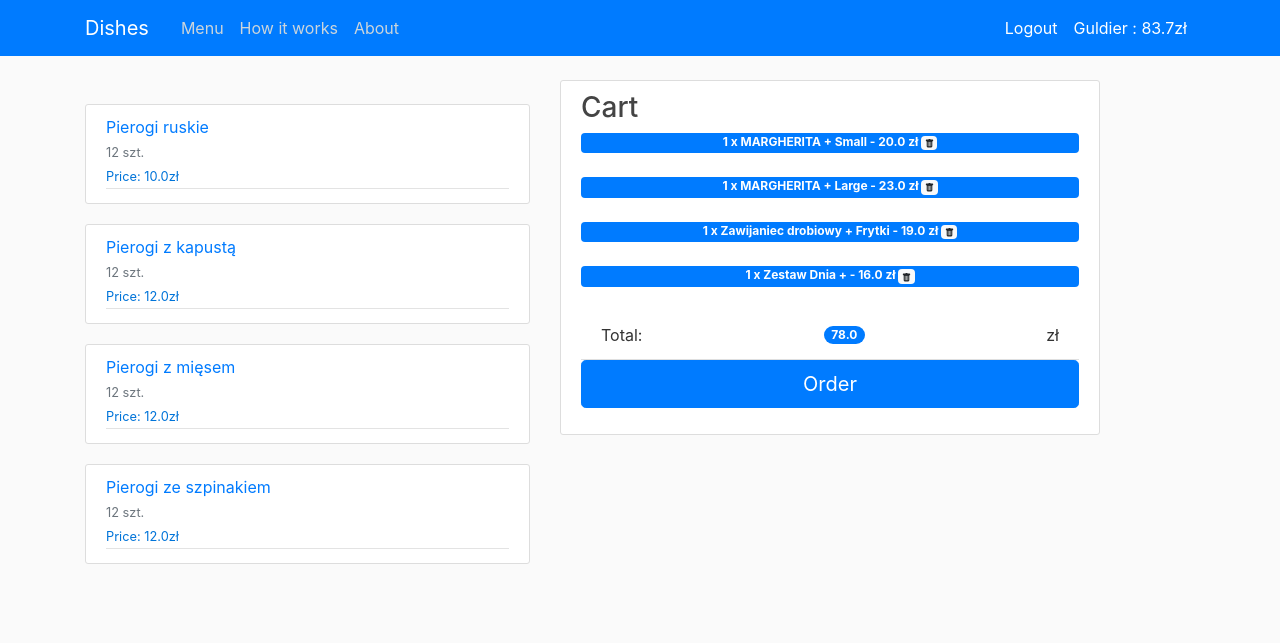
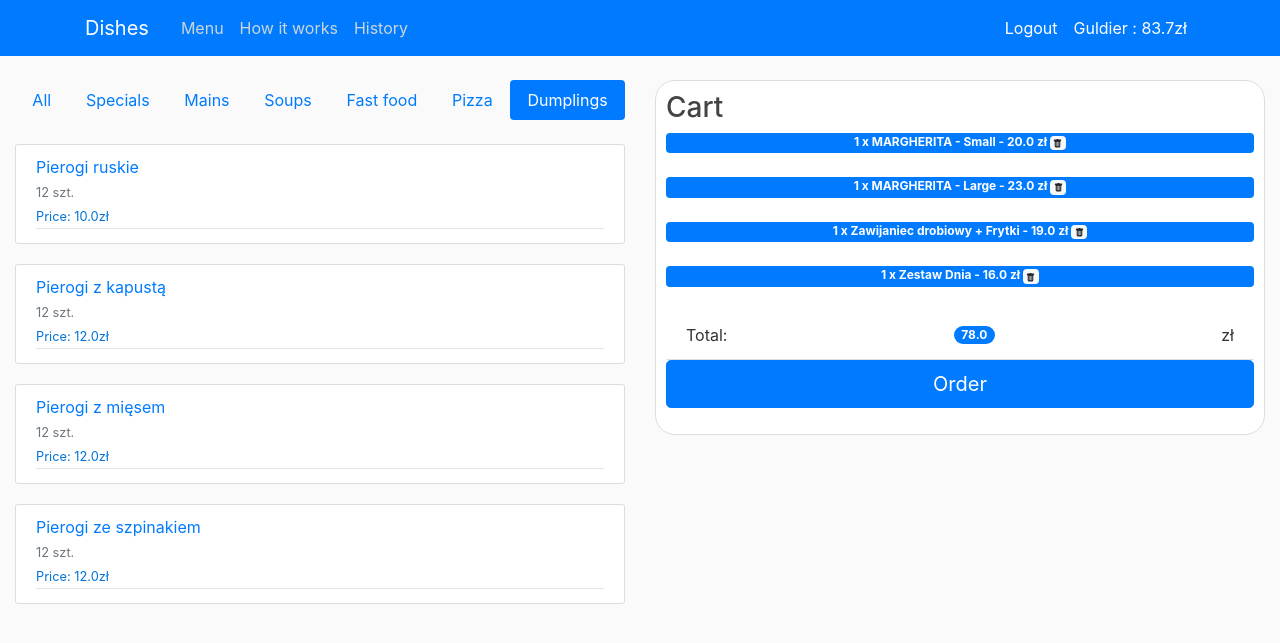
Before and after one commit to Guldier/Guldier, a Django app: page /select_type/dumplig/ in a window 1280 px wide. Shown: the top 643 px of the page. Run offline with Django 3.2, Linux system fonts and the light colour scheme; a user stored in the database is signed in; data comes from the database, SQL or seed files in the repository; both versions use the stored data as it was after the commit; some libraries are stand-ins or nearby versions.

Commit message:
prawie koniec

```diff
--- a/shop/admin.py
+++ b/shop/admin.py
@@ -1,8 +1,11 @@
 from django.contrib import admin
-from .models import Dish, AddOn, Composition, Cart
+from .models import Dish, AddOn, Composition, Cart, Orders
+
+
 
 admin.site.register(Dish)
 admin.site.register(AddOn)
 admin.site.register(Composition)
 admin.site.register(Cart)
+admin.site.register(Orders)
 # Register your models here.
--- a/shop/static/shop/main.css
+++ b/shop/static/shop/main.css
@@ -11,6 +11,7 @@
   ul {
     margin: 0;
   }
+
 
   .bg-steel {
     background-color: #5f788a;
@@ -28,12 +29,24 @@
     font-weight: 500;
   }
 
+
   .content-section {
     background: #ffffff;
     padding: 10px 20px;
     border: 1px solid #dddddd;
     border-radius: 3px;
     margin-bottom: 20px;
+  }
+
+  .content-section-sticky {
+    background: #ffffff;
+    padding: 10px 10px;
+    border: 1px solid #dddddd;
+    border-radius: 20px;
+    margin-bottom:0;
+    position: -webkit-sticky;
+    position: sticky;
+    top: 60px;
   }
 
   .article-title {
--- a/shop/templates/shop/base.html
+++ b/shop/templates/shop/base.html
@@ -11,11 +11,7 @@
 
     <link rel="stylesheet" type="text/css" href="{% static 'shop/main.css' %}">
 
-    {% if title %}
-        <title> Linetech diners - {{ title }}</title>
-    {% else %}
-        <title> Guldier </title>
-    {% endif %}
+    <title> Linetech diners</title>
 
 </head>
 <body>
@@ -30,7 +26,9 @@
                     <div class="navbar-nav mr-auto">
                         <a class="nav-item nav-link" href="{% url 'shop-home' %}">Menu</a>
                         <a class="nav-item nav-link" href="{% url 'shop-about' %}">How it works</a>
-                        <a class="nav-item nav-link" href="/about">About</a>
+                        {% if user.is_authenticated %}
+                            <a class="nav-item nav-link" href="{% url 'shop-history' %}">History</a>
+                        {% endif %}
                     </div>
                 <!-- Navbar Right Side -->
                      <div class="navbar-nav">
@@ -46,7 +44,7 @@
             </div>
         </nav>
     </header>
-   <main role="main" class="container">
+   <main role="main" class="container-fluid">
             {% if messages %}
                 {% for message in messages %}
                     <div class="alert alert-{{ message.tags }}">
@@ -61,13 +59,13 @@
             <!-- Koniec nav-->
 
             <div class="row">
-                <div class="col-md-5">
+                <div class="col-md-6">
                     {% block content %}{% endblock %}
                 </div>
                 <div class="col-md-6">
                     {% if user.is_authenticated %}
                         {% if not profile_view%}
-                            <div class="content-section" wrap="soft";>
+                            <div class="content-section-sticky">
                                 <h3>Cart</h3>
                                     <ul class="list-group list-group-flush">
                                         {% for item in cart %}
--- a/shop/templates/shop/home.html
+++ b/shop/templates/shop/home.html
@@ -9,6 +9,7 @@
         <a class="flex-sm-fill text-sm-center nav-link" href="{% url 'shop-select' 'soup'%}">Soups</a>
         <a class="flex-sm-fill text-sm-center nav-link" href="{% url 'shop-select' 'fastfood'%}">Fast food</a>
         <a class="flex-sm-fill text-sm-center nav-link" href="{% url 'shop-select' 'pizza'%}">Pizza</a>
+        <a class="flex-sm-fill text-sm-center nav-link" href="{% url 'shop-select' 'dumplig'%}">Dumplings</a>
     {% endif %}
     {% if type == 'special' %}
         <a class="flex-sm-fill text-sm-center nav-link" href="{% url 'shop-select' 'all' %}">All</a>
@@ -17,6 +18,7 @@
         <a class="flex-sm-fill text-sm-center nav-link" href="{% url 'shop-select' 'soup'%}">Soups</a>
         <a class="flex-sm-fill text-sm-center nav-link" href="{% url 'shop-select' 'fastfood'%}">Fast food</a>
         <a class="flex-sm-fill text-sm-center nav-link" href="{% url 'shop-select' 'pizza'%}">Pizza</a>
+        <a class="flex-sm-fill text-sm-center nav-link" href="{% url 'shop-select' 'dumplig'%}">Dumplings</a>
     {% endif %}
     {% if type == 'main' %}
         <a class="flex-sm-fill text-sm-center nav-link" href="{% url 'shop-select' 'all' %}">All</a>
@@ -25,6 +27,7 @@
         <a class="flex-sm-fill text-sm-center nav-link" href="{% url 'shop-select' 'soup'%}">Soups</a>
         <a class="flex-sm-fill text-sm-center nav-link" href="{% url 'shop-select' 'fastfood'%}">Fast food</a>
         <a class="flex-sm-fill text-sm-center nav-link" href="{% url 'shop-select' 'pizza'%}">Pizza</a>
+        <a class="flex-sm-fill text-sm-center nav-link" href="{% url 'shop-select' 'dumplig'%}">Dumplings</a>
     {% endif %}
     {% if type == 'soup' %}
         <a class="flex-sm-fill text-sm-center nav-link" href="{% url 'shop-select' 'all' %}">All</a>
@@ -33,6 +36,7 @@
         <a class="flex-sm-fill text-sm-center nav-link active" href="{% url 'shop-select' 'soup'%}">Soups</a>
         <a class="flex-sm-fill text-sm-center nav-link" href="{% url 'shop-select' 'fastfood'%}">Fast food</a>
         <a class="flex-sm-fill text-sm-center nav-link" href="{% url 'shop-select' 'pizza'%}">Pizza</a>
+        <a class="flex-sm-fill text-sm-center nav-link" href="{% url 'shop-select' 'dumplig'%}">Dumplings</a>
     {% endif %}
     {% if type == 'fastfood' %}
         <a class="flex-sm-fill text-sm-center nav-link" href="{% url 'shop-select' 'all' %}">All</a>
@@ -41,6 +45,7 @@
         <a class="flex-sm-fill text-sm-center nav-link" href="{% url 'shop-select' 'soup'%}">Soups</a>
         <a class="flex-sm-fill text-sm-center nav-link active" href="{% url 'shop-select' 'fastfood'%}">Fast food</a>
         <a class="flex-sm-fill text-sm-center nav-link" href="{% url 'shop-select' 'pizza'%}">Pizza</a>
+        <a class="flex-sm-fill text-sm-center nav-link" href="{% url 'shop-select' 'dumplig'%}">Dumplings</a>
     {% endif %}
     {% if type == 'pizza' %}
         <a class="flex-sm-fill text-sm-center nav-link" href="{% url 'shop-select' 'all' %}">All</a>
@@ -49,6 +54,16 @@
         <a class="flex-sm-fill text-sm-center nav-link" href="{% url 'shop-select' 'soup'%}">Soups</a>
         <a class="flex-sm-fill text-sm-center nav-link" href="{% url 'shop-select' 'fastfood'%}">Fast food</a>
         <a class="flex-sm-fill text-sm-center nav-link active" href="{% url 'shop-select' 'pizza'%}">Pizza</a>
+        <a class="flex-sm-fill text-sm-center nav-link" href="{% url 'shop-select' 'dumplig'%}">Dumplings</a>
+    {% endif %}
+    {% if type == 'dumplig' %}
+        <a class="flex-sm-fill text-sm-center nav-link" href="{% url 'shop-select' 'all' %}">All</a>
+        <a class="flex-sm-fill text-sm-center nav-link" href="{% url 'shop-select' 'special'%}">Specials</a>
+        <a class="flex-sm-fill text-sm-center nav-link" href="{% url 'shop-select' 'main'%}">Mains</a>
+        <a class="flex-sm-fill text-sm-center nav-link" href="{% url 'shop-select' 'soup'%}">Soups</a>
+        <a class="flex-sm-fill text-sm-center nav-link" href="{% url 'shop-select' 'fastfood'%}">Fast food</a>
+        <a class="flex-sm-fill text-sm-center nav-link" href="{% url 'shop-select' 'pizza'%}">Pizza</a>
+        <a class="flex-sm-fill text-sm-center nav-link active" href="{% url 'shop-select' 'dumplig'%}">Dumplings</a>
     {% endif %}
 
 </nav>
@@ -63,20 +78,19 @@
                 <small class="article-content" style='color:#0074d9'>Price: {{ menu.price }}zł</small>
             </div>
             {% if user.is_authenticated %}
-                {% if addon %}
+                {% if open %}
                     <div class="input-group mb-2">
-
                         <div class="container-fluid">
                             <form action="{% url 'shop-add-cart' menu.id %}">
                                 {% if menu.dish_addon %}
                                     <div class="input-group-prepend">
                                         <label class="input-group-text" for="inputGroupSelect01">Options</label>
+                                        <select class="custom-select" name="addon_select">
+                                            {% for add in addon %}
+                                                <option value="{{ add.id }}">{{ add.name }}</option>
+                                            {% endfor %}
+                                        </select>
                                     </div>
-                                    <select class="custom-select" name="addon_select">
-                                        {% for add in addon %}
-                                            <option value="{{ add.id }}">{{ add.name }}</option>
-                                        {% endfor %}
-                                    </select>
                                 {% endif %}
                                 <input type="submit" value="Add to cart" class="btn btn-primary">
                         </form>
--- a/shop/urls.py
+++ b/shop/urls.py
@@ -8,7 +8,9 @@
     order_summary,
     add_to_cart_summary,
     remove_from_cart_summary,
-    delete_from_cart_summary
+    delete_from_cart_summary,
+    buy,
+    show_history
 )
 
 urlpatterns = [
@@ -21,5 +23,7 @@
     path('order_summary/', order_summary, name='shop-order-summary'),
     path('add_cart/summary/<int:composition>', add_to_cart_summary, name='shop-add-summary'),
     path('remove_cart/summary/<int:composition>', remove_from_cart_summary, name='shop-remove-summary'),
-    path('delete_cart_summary/<int:composition>/', delete_from_cart_summary, name='shop-delete-from-cart-summary')
+    path('delete_cart_summary/<int:composition>/', delete_from_cart_summary, name='shop-delete-from-cart-summary'),
+    path('buy/', buy, name='shop-buy'),
+    path('history/',show_history, name='shop-history')
 ]
--- a/shop/views.py
+++ b/shop/views.py
@@ -1,3 +1,4 @@
+from datetime import datetime
 from django.shortcuts import render, redirect
 from django.contrib import messages
 from django.contrib.auth.decorators import login_required
@@ -8,22 +9,19 @@
     Dish,
     AddOn,
     Composition,
-    Cart
+    Cart,
+    Orders
 )
-
 from users.models import (
     Profile
 )
 
-title = 'Home'
 
 def countTotalPrice(user):
     items_in_cart = Cart.objects.filter(user=user)
     total_price = 0
     for item in items_in_cart:
         total_price += item.composition.price * item.quantity
-        if item.composition.addon.name == 'empty':
-            item.composition.addon.name = ' '
 
     value_to_return ={
         'total_price': total_price,
@@ -35,7 +33,6 @@
 def home (request):
     context = {
         'dish': Dish.objects.all(),
-        'title': title,
         'type': 'all'
     }
     try:
@@ -59,7 +56,6 @@
     else:
         context = {
             'dish':Dish.objects.filter(dish_type = type),
-            'title': title,
             'type': type
         }
 
@@ -73,10 +69,11 @@
         return render(request, 'shop/home.html',context)
 
 def open_dish(request, dish):
+    type = Dish.objects.get(id=dish).dish_type
     context = {
         'dish': Dish.objects.filter(id=dish),
-        'titele': title,
-        'addon': AddOn.objects.filter(addon_type='first'),
+        'addon': AddOn.objects.filter(addon_type=type),
+        'open': True
     }
     try:
         values = countTotalPrice(request.user)
@@ -144,19 +141,14 @@
     context ={
         'orders': values["items_in_cart"],
         'total_price': values["total_price"],
-        'summary': True
+        'summary': True,
+        'money': Profile.objects.get(user=request.user).money
     }
 
     return render(request, 'shop/summary.html', context)
 
-
-
 @login_required
 def add_to_cart_summary(request, composition):
-    #pobranie dania
-
-    #podbranie dodatku i klienta
-
     user = User.objects.get(id=request.user.id)
     try:
         profil = Profile.objects.get(user=user)
@@ -182,21 +174,14 @@
 
 @login_required
 def remove_from_cart_summary(request, composition):
-    #pobranie dania
-
-    #podbranie dodatku i klienta
-
     user = User.objects.get(id=request.user.id)
     try:
         profil = Profile.objects.get(user=user)
     except:
         messages.warning(request,'Need to feed your account')
         return redirect('shop-order-summary')
-    #sprawdzenie zawartosci koszyka
-    values = countTotalPrice(request.user)
-    #pobranie nowej nowej kombinacji
+
     composition = Composition.objects.get(id=composition)
-
     try:
         cart_object = Cart.objects.get(user=user, composition=composition)
         cart_object.quantity -= 1
@@ -212,3 +197,45 @@
     item.delete()
 
     return redirect('shop-order-summary')
+
+@login_required
+def buy(request):
+    items = Cart.objects.filter(user=request.user)
+    values = countTotalPrice(request.user)
+    total_price = values['total_price']
+    profile = Profile.objects.get(user=request.user)
+
+    for item in items:
+        buy = Orders(user= item.user, composition=item.composition, quantity=item.quantity)
+        buy.save()
+        item.delete()
+
+    profile.money = profile.money - total_price
+    profile.save()
+
+    messages.success(request,'Your order has been placed')
+
+    return redirect('shop-home')
+
+@login_required
+def show_history(request):
+    dates = Orders.objects.filter(user=request.user).dates('order_date','day')
+    orders = Orders.objects.filter(user=request.user)
+    history = []
+    for d in reversed(dates):
+        items = []
+        total = 0
+        for o in orders:
+            if o.order_date.date() == d:
+                items.append(f'{o.composition} x {o.quantity}')
+                total += o.composition.price * o.quantity
+
+        history.append({'date': d, 'items': items, 'price': total})
+
+
+    context = {
+        'summary': True,
+        'money': Profile.objects.get(user=request.user).money,
+        'history': history
+    }
+    return render(request,'shop/history.html',context)
```
Also changed, not shown: shop/models.py (+9 -3 lines), shop/templates/shop/history.html (added, +29 -0 lines), shop/templates/shop/summary.html (+8 -12 lines), db.sqlite3, shop/migrations/0009_auto_20200830_1131.py (added), shop/migrations/0010_auto_20200830_1135.py (added).
